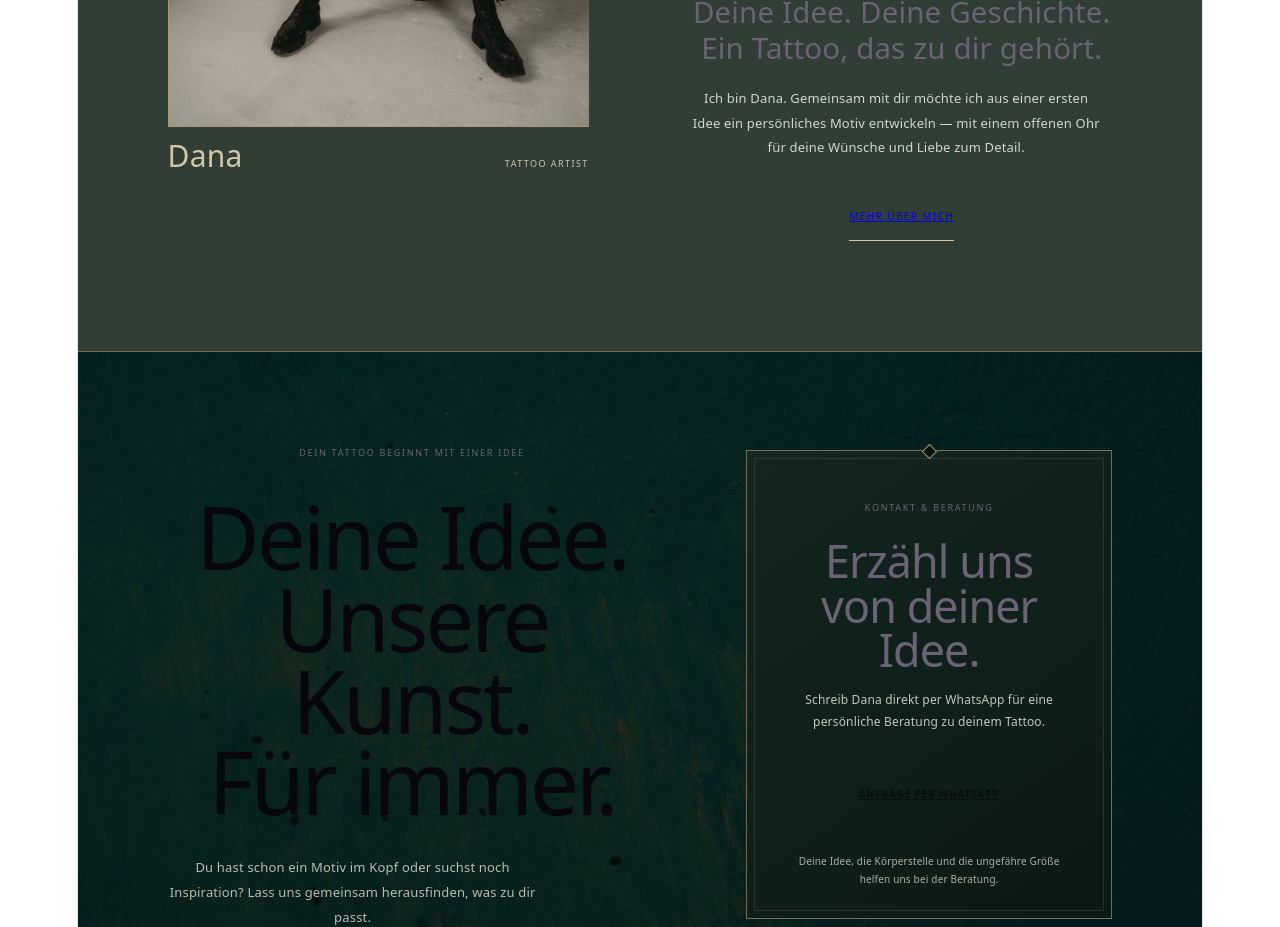
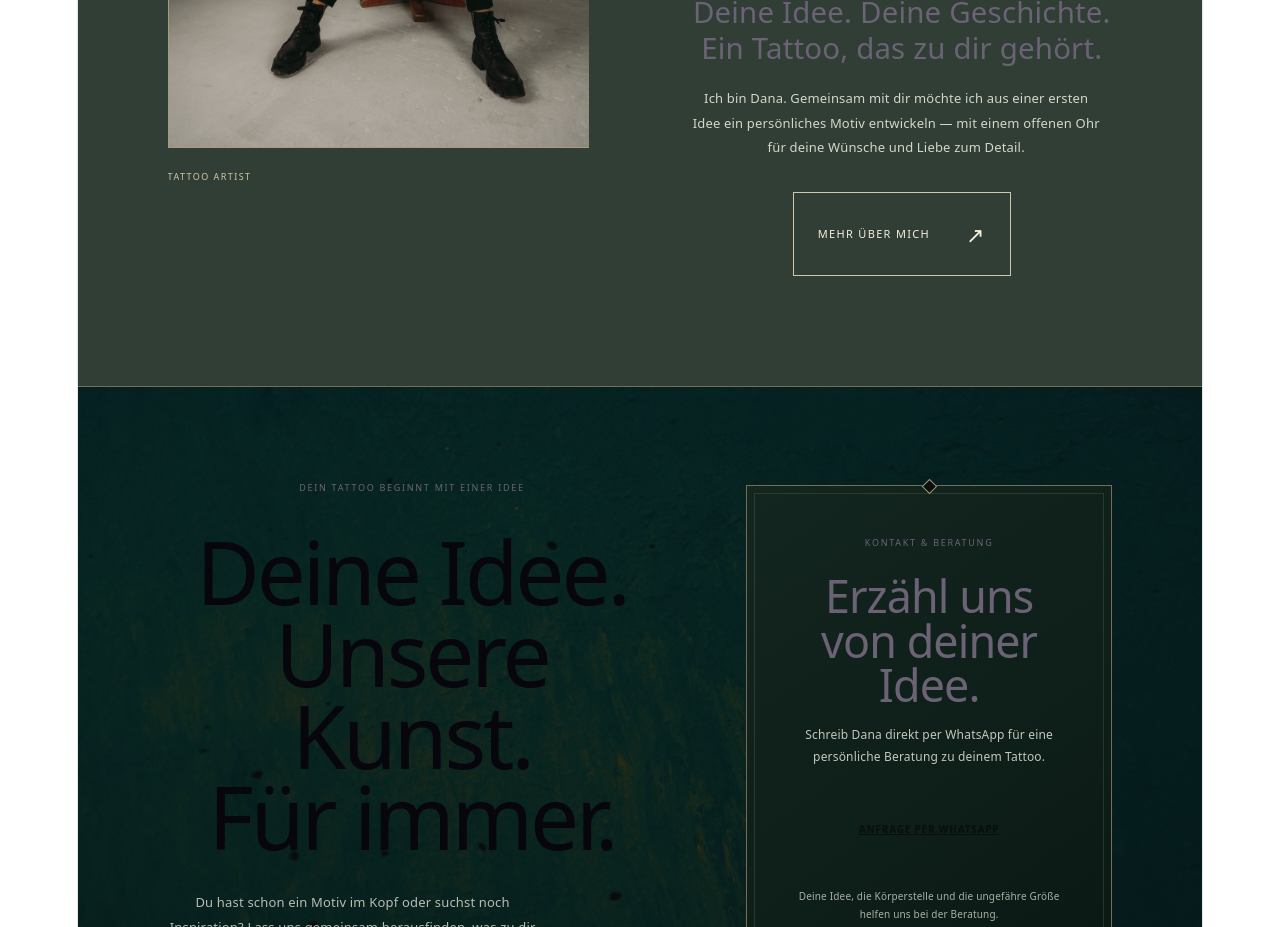
Before and after one commit to AnnaFillanna/dana-tattoo, a React (Vite) app: page / in a window 1280 px wide. Shown: the part 2640-3567 px from the top of the page. Built offline with nearby package versions, Linux system fonts and the light colour scheme; the HTML template or start-up script is replaced by a standard one.

Commit message:
Über-mich-Schaltfläche und Porträtbeschriftung auf der Startseite überarbeiten

```diff
--- a/src/sections/About/About.module.scss
+++ b/src/sections/About/About.module.scss
@@ -26,17 +26,14 @@
   }
 }
 
-  .portrait figcaption {
-    display: flex;
-    align-items: baseline;
-    justify-content: space-between;
-    gap: 16px;
-    padding-top: 16px;
-    color: #d2c6a7;
-    span:first-child { font-family: var(--font-heading); font-size: 30px; font-style: normal; }
-    span:last-child { font-size: 9px; letter-spacing: 0.16em; text-transform: uppercase; }
-  }
-
+.portrait figcaption {
+  padding-top: 16px;
+  color: #d2c6a7;
+  text-align: left;
+  font-size: 9px;
+  letter-spacing: .16em;
+  text-transform: uppercase;
+}
 
 .placeholder {
   position: relative;
@@ -61,19 +58,33 @@
 .intro { font-family: var(--font-heading); font-size: clamp(25px, 2.3vw, 32px); line-height: 1.2; }
 .description { max-width: 410px; margin-top: 20px; font-size: 13px; line-height: 1.9; color: #d4d7ca; }
 .link {
+  position: relative;
+  isolation: isolate;
+  overflow: hidden;
   display: inline-flex;
   align-items: center;
   justify-content: space-between;
-  gap: 48px;
-  min-height: 48px;
+  gap: 36px;
+  min-height: 54px;
+  max-width: 100%;
   margin-top: 32px;
-  border-bottom: 1px solid #d2c6a7;
-  font-size: 10px;
-  letter-spacing: 0.14em;
+  padding: 14px 24px;
+  border: 1px solid #d2c6a7;
+  color: #f5efdf;
+  font-size: 11px;
+  letter-spacing: .12em;
   text-transform: uppercase;
-  span { font-size: 20px; transition: transform 0.2s ease; }
-  &:hover span { transform: translate(3px, -3px); }
-  &:focus-visible { outline: 2px solid var(--color-gold-light); outline-offset: 6px; }
+  text-decoration: none;
+  transition: color .3s ease, transform .3s ease, box-shadow .3s ease;
+  &::before { content: ''; position: absolute; inset: 0; z-index: -1; background: #d2c6a7; transform: translateX(-101%); transition: transform .35s ease; }
+  span { font-size: 22px; line-height: 1; transition: transform .3s ease; }
+  &:focus-visible { outline: 2px solid #d2c6a7; outline-offset: 5px; }
+  &:active { transform: translateY(0); }
+}
+@media (hover: hover) {
+  .link:hover { color: #20382f; transform: translateY(-3px); box-shadow: 0 8px 20px #0002; }
+  .link:hover::before { transform: translateX(0); }
+  .link:hover span { transform: translate(3px, -3px); }
 }
 
 @media (max-width: 1000px) {
@@ -91,7 +102,7 @@
   .eyebrow { margin-bottom: 20px; }
   .divider { margin-block: 26px; }
 }
-@media (prefers-reduced-motion: reduce) { .link span { transition: none; } }
+@media (prefers-reduced-motion: reduce) { .link, .link::before, .link span { transition: none; } .link:hover, .link:hover span { transform: none; } }
 
 .portraitWindow {
   position: relative;
--- a/src/sections/About/About.tsx
+++ b/src/sections/About/About.tsx
@@ -1,3 +1,4 @@
+import { Link } from 'react-router-dom';
 import styles from './About.module.scss';
 import danaPortrait from '../../assets/images/dana-seated.jpg';
 
@@ -17,7 +18,7 @@ export const About = ({ portraitSrc = danaPortrait }: AboutProps) => (
           </div>
         )}
         </div>
-        <figcaption><span>Dana</span><span>Tattoo Artist</span></figcaption>
+        <figcaption>Tattoo Artist</figcaption>
       </figure>
 
       <div className={styles.content}>
@@ -31,7 +32,7 @@ export const About = ({ portraitSrc = danaPortrait }: AboutProps) => (
           ein persönliches Motiv entwickeln — mit einem offenen Ohr für
           deine Wünsche und Liebe zum Detail.
         </p>
-        <a className={styles.link} href="/ueber-mich">Mehr über mich</a>
+        <Link className={styles.link} to="/ueber-mich">Mehr über mich<span aria-hidden="true">↗</span></Link>
       </div>
     </div>
   </section>
```
